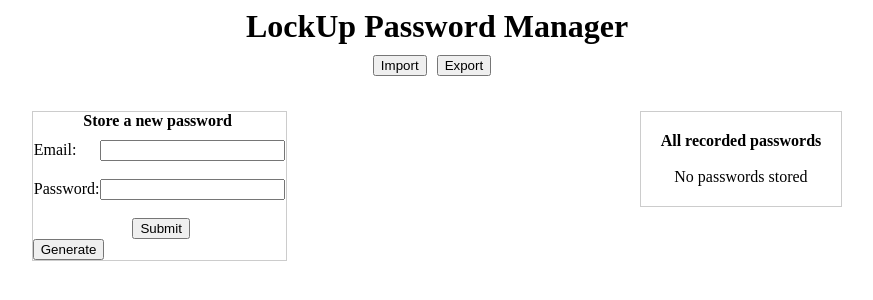
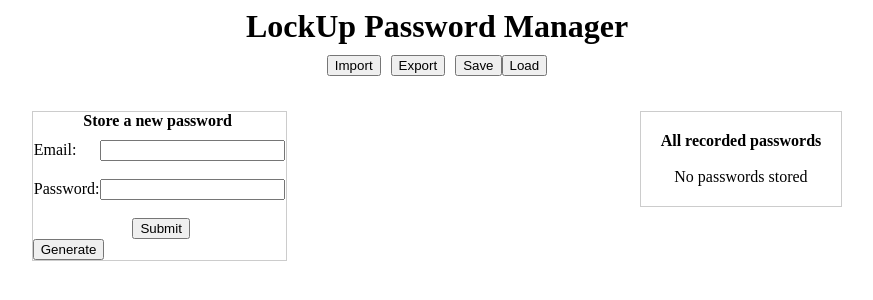
Before and after one commit to meeranh/LockUp, a React (Vite) app: page / in a window 1280 px wide. Shown: the top 300 px of the page, without its empty margins (203-1076 px from the left). Built offline with nearby package versions, Linux system fonts and the light colour scheme.

Commit message:
Added local storage support

```diff
--- a/src/components/ImportExportBtn.jsx
+++ b/src/components/ImportExportBtn.jsx
@@ -1,5 +1,7 @@
 import ImportBtn from './ImportBtn';
 import ExportBtn from './ExportBtn'
+import SaveLocal from './SaveToLocalStorage';
+import LoadLocal from './LoadFromLocalStorage';
 
 const ImportExportBtn = () => {
   return (
@@ -7,6 +9,8 @@ const ImportExportBtn = () => {
       <center>
         <ImportBtn />
         <ExportBtn />
+        <SaveLocal />
+        <LoadLocal />
       </center>
     </div>
   )
--- /dev/null
+++ b/src/components/LoadFromLocalStorage.jsx
@@ -0,0 +1,37 @@
+import PassContext from './contexts/PassContext';
+import { useContext } from 'react';
+import CryptoJs from 'crypto-js';
+import decrypt from './security/Decrypt';
+
+const LoadFromLocalStorage = () => {
+  const { setPassword, allPasswords } = useContext(PassContext);
+
+  const loadPasswords = () => {
+    const masterPassword = prompt('Enter master password');
+    const md5 = CryptoJs.MD5(masterPassword).toString();
+    if (masterPassword == null) {
+      return null;
+    } else {
+      const data = localStorage.getItem('passwords');
+      const encryptedPasswords = JSON.parse(data);
+      if (encryptedPasswords.md5 === md5) {
+        encryptedPasswords.passwords.forEach(credential => {
+          setPassword(prev => [...prev, {
+            email: decrypt(credential.email, masterPassword),
+            password: decrypt(credential.password, masterPassword)
+          }])
+        })
+      } else {
+        alert('Wrong master password');
+      }
+    }
+  }
+
+  return (
+    <button onClick={() => loadPasswords()}>
+      Load
+    </button>
+  )
+}
+
+export default LoadFromLocalStorage
--- /dev/null
+++ b/src/components/SaveToLocalStorage.jsx
@@ -0,0 +1,37 @@
+import PassContext from './contexts/PassContext';
+import { useContext } from 'react';
+import encrypt from './security/Encrypt';
+import CryptoJs from 'crypto-js';
+
+const SaveToLocalStorage = () => {
+  const { allPasswords } = useContext(PassContext);
+
+  const saveLocally = () => {
+    const masterPassword = prompt('Enter master password');
+    if (masterPassword == null) {
+      return null;
+    } else {
+      let encryptedPasswords = allPasswords.map(credential => {
+        return {
+          email: encrypt(credential.email, masterPassword),
+          password: encrypt(credential.password, masterPassword),
+        }
+      })
+      encryptedPasswords = {
+        md5: CryptoJs.MD5(masterPassword).toString(),
+        passwords: encryptedPasswords
+      }
+      const data = JSON.stringify(encryptedPasswords);
+      console.log(data)
+      localStorage.setItem('passwords', data);
+    }
+  }
+
+  return (
+    <button onClick={() => saveLocally()}>
+      Save
+    </button>
+  )
+}
+
+export default SaveToLocalStorage
```
